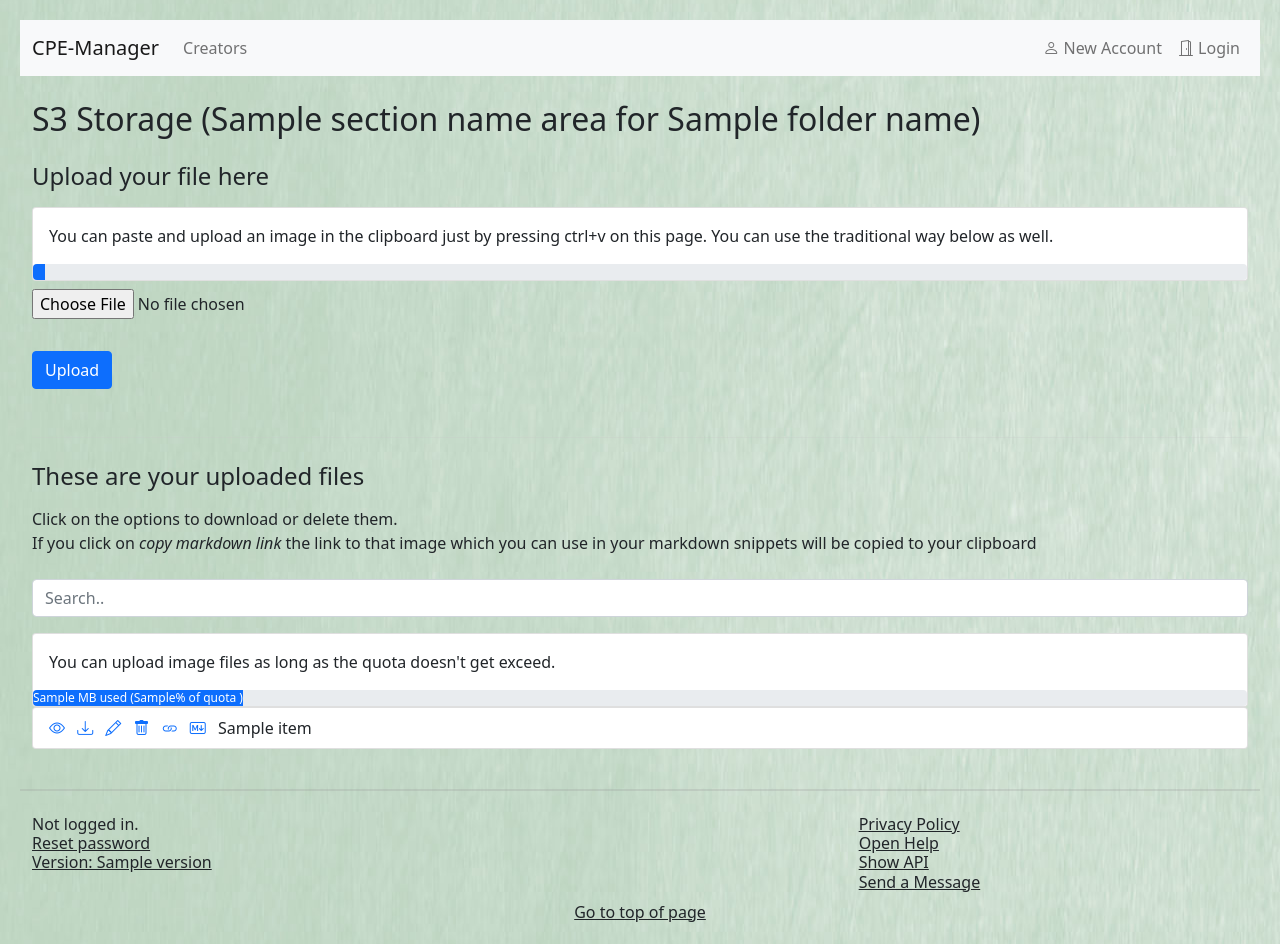
After one commit to benjamin-bk-krueger/cpe-man, a Python web app: template templates/storage.html in a window 1280 px wide. The commit adds this page. Run offline with Jinja, Linux system fonts and the light colour scheme; the template is opened without the code that fills it: most values are stand-ins (such as "Sample title", 1, 10 or a date in 2020); form fields are guessed from the names that the template uses; some libraries are stand-ins or nearby versions.

Commit message:
Added image, storage page

```diff
--- a/templates/base.html
+++ b/templates/base.html
@@ -45,6 +45,7 @@
                     </ul>
                     <ul class="navbar-nav ms-auto mb-2 mb-lg-0">
                         {% if current_user.is_authenticated %}
+                            <li class="nav-item"><a class="nav-link" href="{{ url_for('show_storage', section_name='user', folder_name=current_user.creator_name) }}"><i class="bi bi-hdd"></i> Storage</a></li>
                             <li class="nav-item"><a class="nav-link" href="{{ url_for('show_my_creator') }}"><i class="bi bi-person-fill"></i> My Account</a></li>
                             <li class="nav-item"><a class="nav-link" href="{{ url_for('show_logout') }}"><i class="bi bi-door-open-fill"></i> Logout</a></li>
                         {% else %}
--- /dev/null
+++ b/templates/storage.html
@@ -0,0 +1,200 @@
+{% extends 'base.html' %}
+
+{% block content %}
+    {#  Page header #}
+    <div class="container-fluid pb-2 mt-4 mb-2">
+        <h2>{% block title %} S3 Storage ({{ section_name }} area for {{ folder_name }}){% endblock %}</h2>
+    </div>
+
+    {#  Javascript magic: paste clipboard's image data by pressing ctrl-v and upload it to S3 storage #}
+    <script>
+        document.onpaste = function(e){
+            let items = e.clipboardData.items;
+            let upload_progress = document.getElementById("upload_progress");
+            // console.log(JSON.stringify(items));
+            if (e.clipboardData.items[0].kind === 'file') {
+                upload_progress.style.width = "10%";
+                upload_progress.ariaValueNow = "10";
+                // get the blob
+                let imageFile = items[0].getAsFile();
+                // console.log(imageFile);
+                /*
+                var reader = new FileReader();
+                reader.onload = function(event) {
+                    console.log(event.target.result); // data url!
+                    submitFileForm(event.target.result, 'paste');
+                };
+                reader.readAsBinaryString(imageFile);
+                */
+                submitFileForm(imageFile, "paste");
+            }
+        };
+
+        function ISODateString(d){
+            function pad(n){return n<10 ? '0'+n : n}
+            return d.getUTCFullYear()+'-'
+                + pad(d.getUTCMonth()+1)+'-'
+                + pad(d.getUTCDate())+'_'
+                + pad(d.getUTCHours())+'-'
+                + pad(d.getUTCMinutes())+'-'
+                + pad(d.getUTCSeconds())
+        }
+
+        function sleep(duration) {
+	        return new Promise(resolve => {
+		        setTimeout(() => {
+			        resolve()
+		        }, duration * 1000)
+	        })
+        }
+
+        async function submitFileForm(file, type) {
+            let upload_progress = document.getElementById("upload_progress");
+            let date = new Date();
+            let formData = new FormData();
+            let myBlob = new Blob([file], {"type": "image/png"});
+            formData.append('file', myBlob, 'upload_' + ISODateString(date)+ '.png');
+            formData.append('csrf_token', '{{ csrf_token() }}')
+            formData.append('submission-type', type);
+            upload_progress.style.width = "20%";
+            upload_progress.ariaValueNow = "20";
+
+            let xhr = new XMLHttpRequest();
+            xhr.open('POST', '{{ url_for('show_storage', section_name=section_name, folder_name=folder_name) }}');
+            xhr.onload = function () {
+                if (xhr.status === 200) {
+                    console.log('all done: ');
+                } else {
+                    console.log('Nope');
+                }
+            };
+
+            xhr.send(formData);
+            await sleep(1)
+            upload_progress.style.width = "50%";
+            upload_progress.ariaValueNow = "50";
+            await sleep(5)
+            upload_progress.style.width = "100%";
+            upload_progress.ariaValueNow = "100";
+            await sleep(1)
+            window.location.assign("{{ url_for('show_storage', section_name=section_name, folder_name=folder_name) }}");
+        }
+    </script>
+
+    <script src="https://code.jquery.com/jquery-3.6.0.slim.min.js" integrity="sha256-u7e5khyithlIdTpu22PHhENmPcRdFiHRjhAuHcs05RI=" crossorigin="anonymous"></script>
+
+    {#  More Javascript magic: enable list group filter #}
+    <script>
+        $(document).ready(function(){
+            $("#myInput").on("keyup", function() {
+                let value = $(this).val().toLowerCase();
+                $("#myList li").filter(function() {
+                    $(this).toggle($(this).text().toLowerCase().indexOf(value) > -1)
+                });
+            });
+        });
+    </script>
+
+    {#  change the form fields - rename file #}
+    <script>
+        function set_filename_field(filename) {
+            document.forms['filename_change']['filename_new'].value = filename;
+            document.forms['filename_change']['filename_old'].value = filename;
+        }
+    </script>
+
+    {#  Page content #}
+    <div class="container-fluid pb-3 mt-2 mb-2">
+        {#  Javascript anchor and progress bar #}
+        <h4 class="mb-3">Upload your file here</h4>
+        <div class="card">
+            <div class="card-body">
+                You can paste and upload an image in the clipboard just by pressing ctrl+v on this page. You can use the traditional way below as well.
+            </div>
+            <div class="progress">
+                <div class="progress-bar" role="progressbar" id="upload_progress" style="width: 1%" aria-valuenow="1" aria-valuemin="0" aria-valuemax="100"></div>
+            </div>
+        </div>
+
+        {#  Traditional upload via file selection form #}
+        <form action="{{ url_for('show_storage', section_name=section_name, folder_name=folder_name) }}" method="POST" enctype=multipart/form-data>
+            {{ form.csrf_token }}
+            <div class="form-group mt-2 mb-2">
+                {{ form.file }}
+            </div>
+            <button type="submit" class="btn btn-primary mt-4 mb-4">Upload</button>
+            {% for error in form.file.errors %}
+                <div class="alert alert-warning"><strong>Warning!</strong> {{ error }}</div>
+            {% endfor %}
+        </form>
+
+        <hr class="little mt-4 mb-4">
+
+        {#  Show list of all available S3 files #}
+        <h4 class="mb-3">These are your uploaded files</h4>
+        Click on the options to download or delete them.<br>
+        If you click on <i>copy markdown link</i> the link to that image which you can use in your markdown snippets will be copied to your clipboard<br><br>
+
+        {%  if space_used > 100 %}
+            <div class="alert alert-danger" role="alert">
+                Quota exceed. No more files can be uploaded!
+            </div>
+        {%  endif %}
+
+        {# Modal dialog window - edit currently selected file #}
+        <div id="myModal" class="modal fade" tabindex="-1" aria-labelledby="exampleModalLabel" aria-hidden="true">
+            <div class="modal-dialog">
+                <div class="modal-content">
+                    <div class="modal-header">
+                        <h4 class="modal-title">Edit File Name</h4>
+                        <button type="button" class="btn-close" data-bs-dismiss="modal" aria-label="Close"></button>
+                    </div>
+                    <div class="modal-body">
+                        <form action="{{ url_for('do_rename', section_name=section_name, folder_name=folder_name) }}" id="filename_change" method="POST">
+                            {{ form2.csrf_token }}
+                            <div class="form-group mt-2 mb-2">
+                                <label for="{{ form2.filename_new.name }}">{{ form2.filename_new.label }}</label>
+                                {{ form2.filename_new(size=20, class="form-control", onkeypress="return event.charCode != 32") }}
+                            </div>
+                            {{ form2.filename_old }}
+                        </form>
+                    </div>
+                    <div class="modal-footer">
+                        <button type="submit" class="btn btn-primary mt-4 mb-4" form="filename_change">Update</button>
+                        <button type="button" class="btn btn-secondary" data-bs-dismiss="modal">Cancel</button>
+                    </div>
+                </div>
+            </div>
+        </div>
+
+        <input class="form-control mb-3" id="myInput" type="text" aria-label="Search " placeholder="Search..">
+
+        <div class="card">
+            <div class="card-body">
+                You can upload image files as long as the quota doesn't get exceed.
+            </div>
+            <div class="progress">
+                <div class="progress-bar" role="progressbar" style="width: {{ space_used }}%" aria-valuenow="{{ space_used }}" aria-valuemin="0" aria-valuemax="100">{{ space_used_in_mb }} MB used ({{ space_used }}% of quota )</div>
+            </div>
+        </div>
+
+        <ul class="list-group" id="myList">
+            {% for item in contents %}
+                <li class="list-group-item">
+                    <a href="{{ url_for('show_image', section_name=section_name, folder_name=folder_name, filename=item) }}" data-toggle="tooltip" title="View image"><i class="bi bi-eye me-2"></i></a>
+                    <a href="{{ url_for('do_download', section_name=section_name, folder_name=folder_name, filename=item) }}" data-toggle="tooltip" title="Download image"><i class="bi bi-download me-2 "></i></a>
+                    <a href="#" onclick="set_filename_field('{{ item }}');" data-toggle="tooltip" title="Rename image" data-bs-toggle="modal" data-bs-target="#myModal"><i class="bi bi-pencil me-2"></i></a>
+                    <a href="{{ url_for('do_delete', section_name=section_name, folder_name=folder_name, filename=item) }}" data-toggle="tooltip" title="Delete image"><i class="bi bi-trash me-2 "></i></a>
+                    <a href="#" onclick="CopyToClipboard('{{ item }}-html');return false;" data-toggle="tooltip" title="Copy HTML link"><i class="bi bi-link me-2"></i></a>
+                    <a href="#" onclick="CopyToClipboard('{{ item }}-md');return false;" data-toggle="tooltip" title="Create Markdown link"><i class="bi bi-markdown me-2"></i></a> {{ item }}
+                </li>
+            {% endfor %}
+        </ul>
+        {% for item in contents %}
+            <div id="{{ item }}-html" style="font-size:0;">{{ s3_prefix }}/{{ item }}</div>
+        {% endfor %}
+        {% for item in contents %}
+            <div id="{{ item }}-md" style="font-size:0;">![{{ item }}]({{ s3_prefix }}/{{ item }})</div>
+        {% endfor %}
+    </div>
+{% endblock %}
```
Also changed, not shown: app.py (+97 -14 lines), forms.py (+9 -0 lines), templates/image.html (added, +20 -0 lines).
